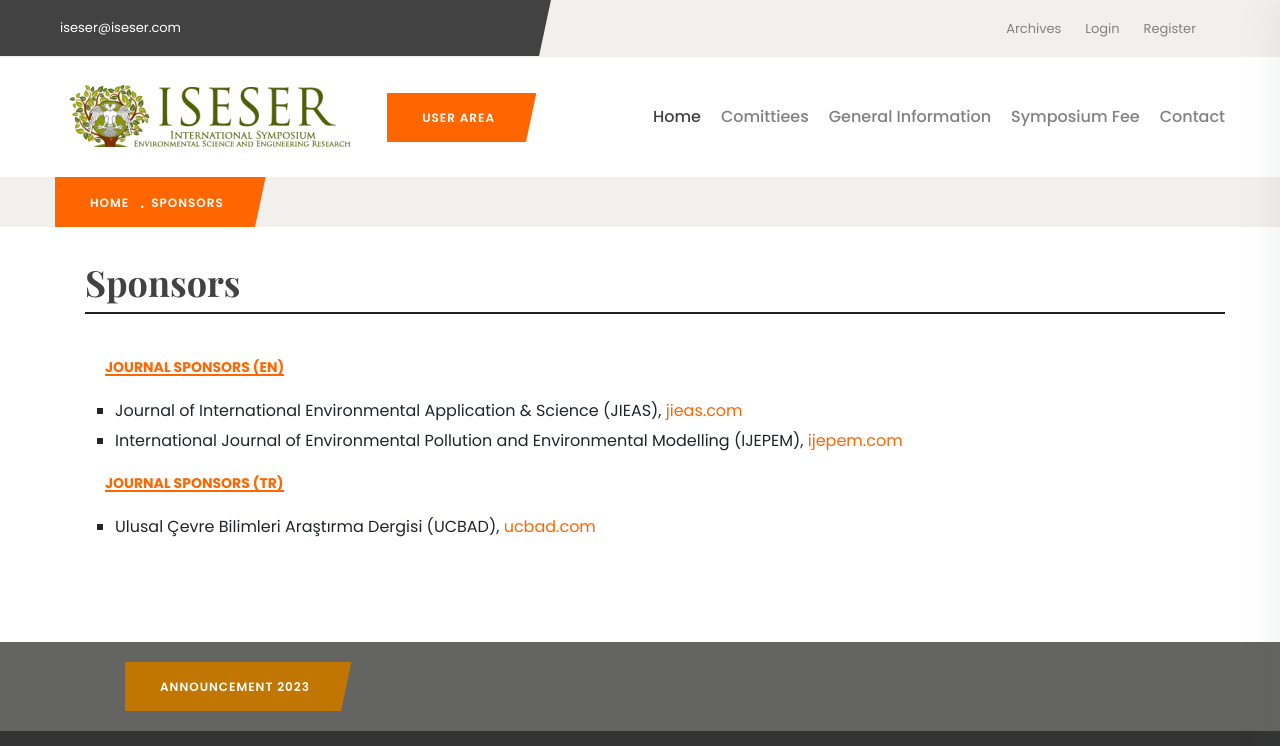
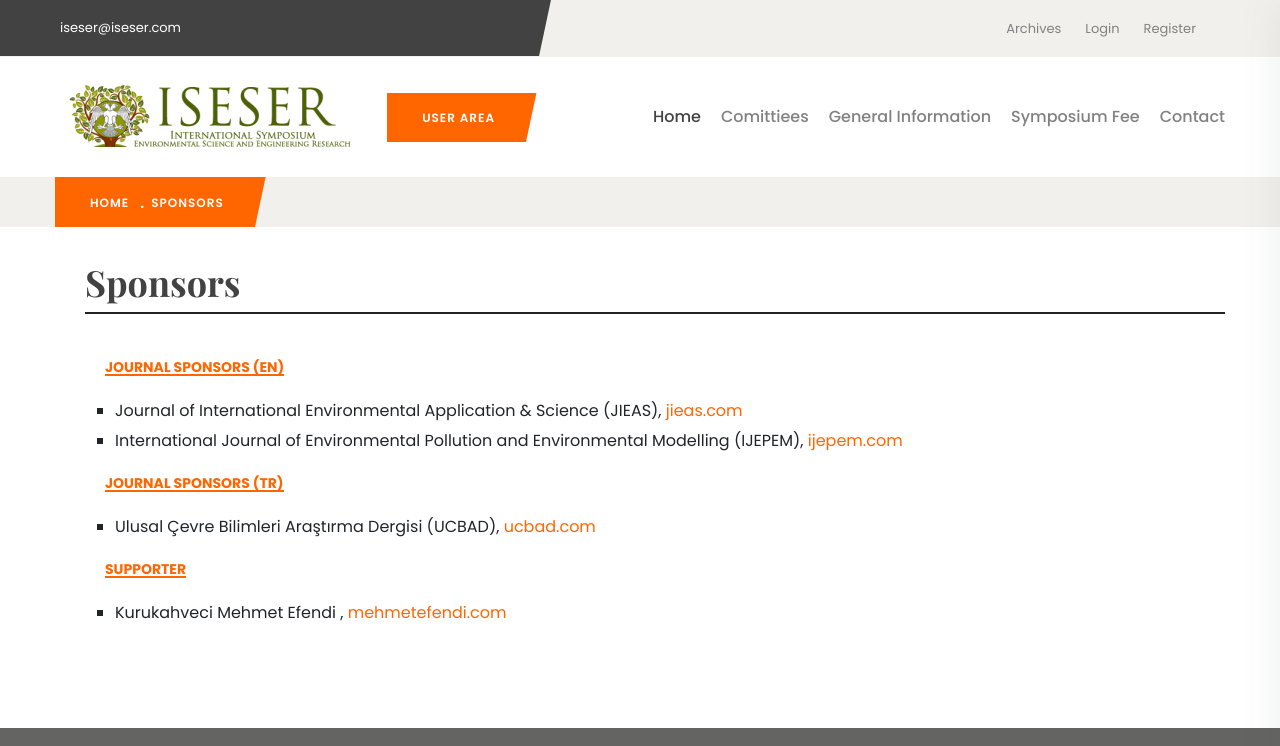
Before and after one commit to subfyi/symposium-next, a Next.js app: page /sponsors in a window 1280 px wide. Shown: the top 746 px of the page. Built offline with nearby package versions, Linux system fonts and the light colour scheme; some icons are missing; a web font is replaced by a local one.

Commit message:
2023 sponsor

```diff
--- a/components/Contact.js
+++ b/components/Contact.js
@@ -19,7 +19,7 @@
                             <p className="section__desc">
                                 ISESER2023 which will be held on 18-21 October 2023,
                                 {" "}<a href="https://goo.gl/maps/6EQn8jKhP6jBHHp49" target="_blank">
-                                <b>Engineering Faculty, Necmettin Erbakan University</b></a>, Konya, Turkey.
+                                <b>Engineering Faculty, Necmettin Erbakan University</b></a>, Konya, Türkiye.
                                 <ul>
                                     <li>
                                         <strong>Registration</strong>: 18th October, Wednesday.
@@ -32,7 +32,7 @@
                                     </li>
                                 </ul>
                                 <p>
-                                    <strong>Adress:</strong> Engineering Faculty, Necmettin Erbakan University, Konya Turkey.
+                                    <strong>Adress:</strong> Engineering Faculty, Necmettin Erbakan University, Konya, Türkiye.
                                 </p>
 
                                 <p>If you have any question please send an e-mail to{" "}<a
--- a/pages/sponsors.js
+++ b/pages/sponsors.js
@@ -54,6 +54,19 @@
                                 </div>
                             </div>
                         </div>
+                        <div className="col-lg-12">
+                            <div className="about-heading">
+                                <div className="section-heading">
+                                    <p className="section__meta">Supporter
+                                    </p>
+                                    <p className="section__desc">
+                                        <ul>
+                                            <li>Kurukahveci Mehmet Efendi , <a target="_blank" href="https://www.mehmetefendi.com/eng">mehmetefendi.com</a></li>
+                                        </ul>
+                                    </p>
+                                </div>
+                            </div>
+                        </div>
                     </div>
                 </div>
             </section>
```
Also changed, not shown: pages/organization-committee.js (+4 -8 lines).
